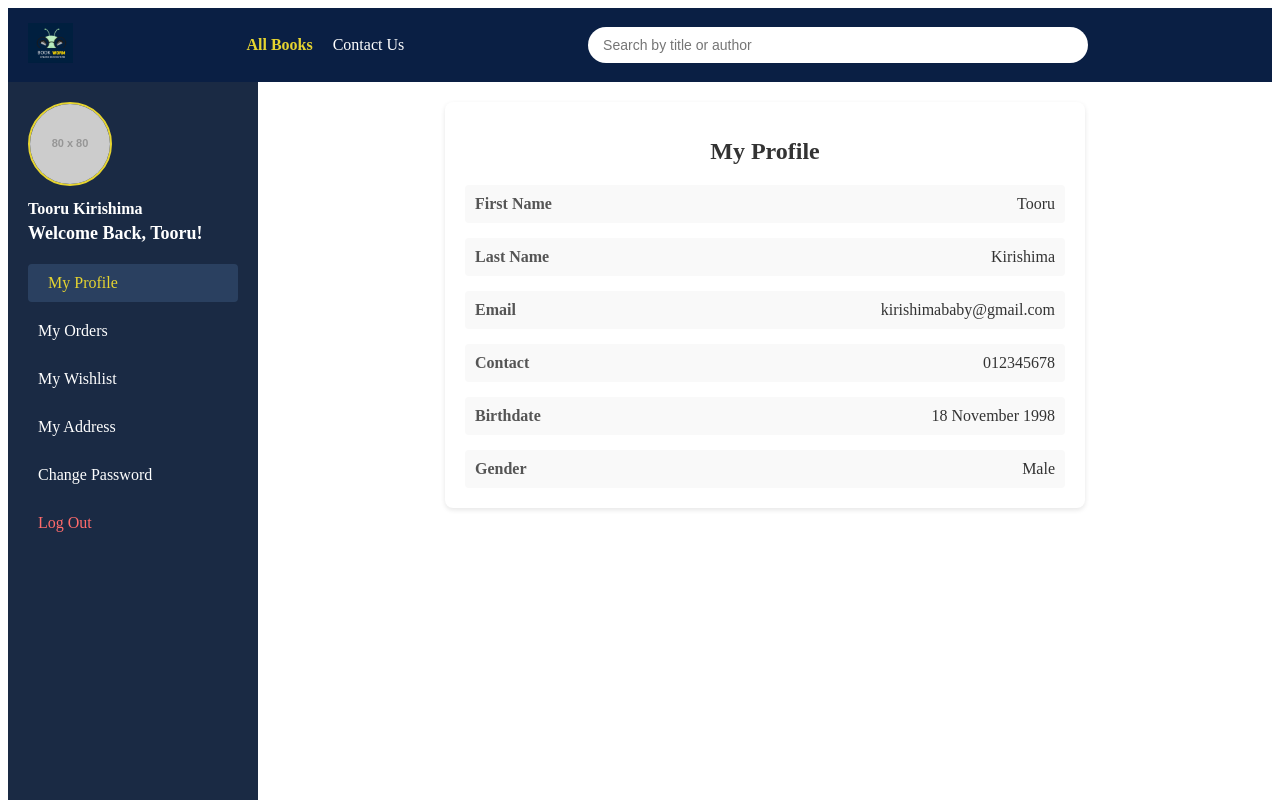
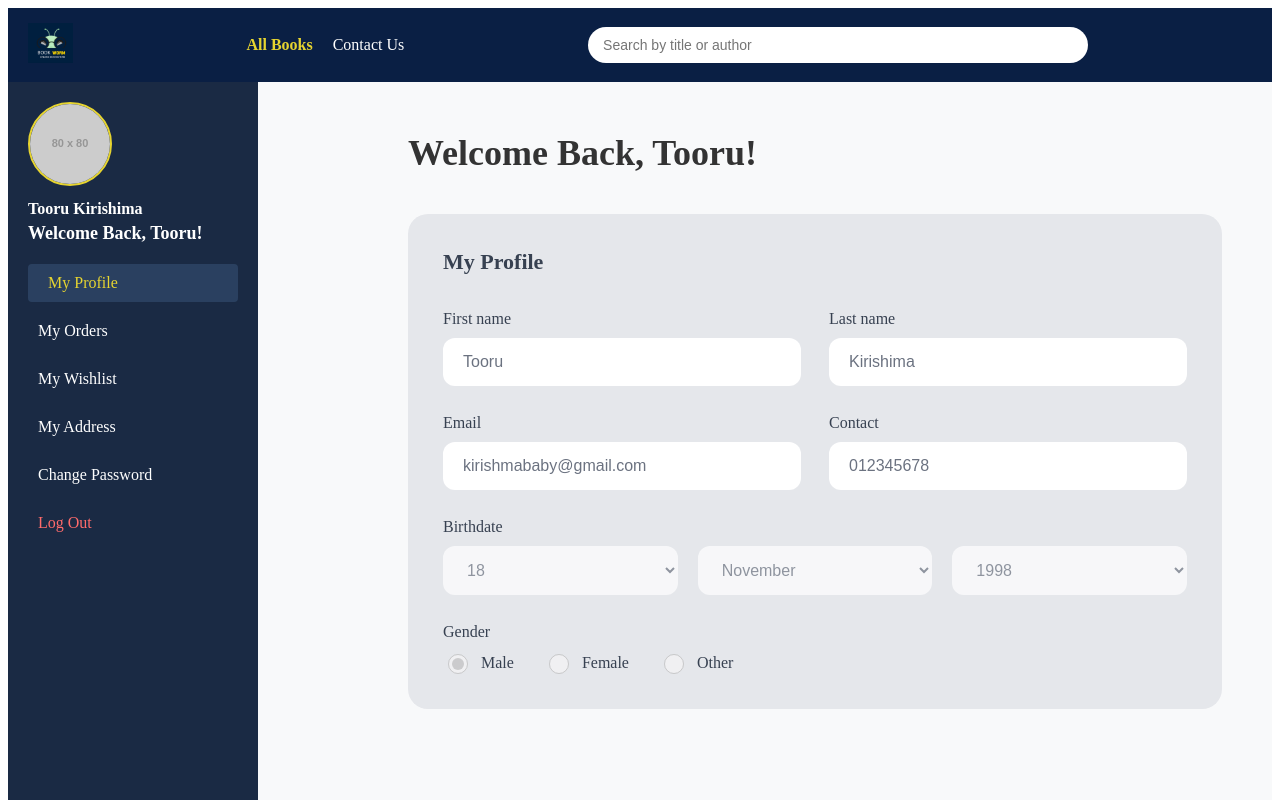
Before and after one commit to lyvathanak/bookworm, a Vue app: page /profile in a window 1280 px wide. Shown: the top 800 px of the page. Built offline with nearby package versions, Linux system fonts and the light colour scheme; the HTML template or start-up script is replaced by a standard one.

Commit message:
complete user info part

```diff
--- a/src/components/ProfileInfo.vue
+++ b/src/components/ProfileInfo.vue
@@ -1,118 +1,413 @@
 <template>
   <div class="profile-info">
-    <h1 class="profile-title">My Profile</h1>
-    <div class="profile-details">
-      <div class="detail-item">
-        <label class="detail-label">First Name</label>
-        <span class="detail-value">{{ userFirstName }}</span>
+    <div class="profile-header">
+      <h2 class="profile-title">My Profile</h2>
+      <button class="edit-button" @click="toggleEdit">
+        <i class="fas fa-edit"></i>
+      </button>
+    </div>
+
+    <div class="profile-form">
+      <div class="form-row">
+        <div class="form-group">
+          <label class="form-label">First name</label>
+          <input
+            type="text"
+            v-model="userFirstName"
+            class="form-input"
+            :readonly="!isEditing"
+          />
+        </div>
+        <div class="form-group">
+          <label class="form-label">Last name</label>
+          <input
+            type="text"
+            v-model="userLastName"
+            class="form-input"
+            :readonly="!isEditing"
+          />
+        </div>
       </div>
-      <div class="detail-item">
-        <label class="detail-label">Last Name</label>
-        <span class="detail-value">{{ userLastName }}</span>
+
+      <div class="form-row">
+        <div class="form-group">
+          <label class="form-label">Email</label>
+          <input
+            type="email"
+            v-model="userEmail"
+            class="form-input"
+            :readonly="!isEditing"
+          />
+        </div>
+        <div class="form-group">
+          <label class="form-label">Contact</label>
+          <input
+            type="text"
+            v-model="userContact"
+            class="form-input"
+            :readonly="!isEditing"
+          />
+        </div>
       </div>
-      <div class="detail-item">
-        <label class="detail-label">Email</label>
-        <span class="detail-value">{{ userEmail }}</span>
+
+      <div class="form-group">
+        <label class="form-label">Birthdate</label>
+        <div class="birthdate-row">
+          <select v-model="birthDay" class="form-select" :disabled="!isEditing">
+            <option v-for="day in 31" :key="day" :value="day">{{ day }}</option>
+          </select>
+          <select v-model="birthMonth" class="form-select" :disabled="!isEditing">
+            <option v-for="(month, index) in months" :key="index" :value="month">{{ month }}</option>
+          </select>
+          <select v-model="birthYear" class="form-select" :disabled="!isEditing">
+            <option v-for="year in years" :key="year" :value="year">{{ year }}</option>
+          </select>
+        </div>
       </div>
-      <div class="detail-item">
-        <label class="detail-label">Contact</label>
-        <span class="detail-value">{{ userContact }}</span>
+
+      <div class="form-group">
+        <label class="form-label">Gender</label>
+        <div class="gender-options">
+          <label class="radio-label">
+            <input
+              type="radio"
+              v-model="userGender"
+              value="Male"
+              class="radio-input"
+              :disabled="!isEditing"
+            />
+            <span class="radio-text">Male</span>
+          </label>
+          <label class="radio-label">
+            <input
+              type="radio"
+              v-model="userGender"
+              value="Female"
+              class="radio-input"
+              :disabled="!isEditing"
+            />
+            <span class="radio-text">Female</span>
+          </label>
+          <label class="radio-label">
+            <input
+              type="radio"
+              v-model="userGender"
+              value="Other"
+              class="radio-input"
+              :disabled="!isEditing"
+            />
+            <span class="radio-text">Other</span>
+          </label>
+        </div>
       </div>
-      <div class="detail-item">
-        <label class="detail-label">Birthdate</label>
-        <span class="detail-value">{{ userBirthdate }}</span>
-      </div>
-      <div class="detail-item">
-        <label class="detail-label">Gender</label>
-        <span class="detail-value">{{ userGender }}</span>
+
+      <div v-if="isEditing" class="form-actions">
+        <button @click="saveProfile" class="save-button">Save Changes</button>
+        <button @click="cancelEdit" class="cancel-button">Cancel</button>
       </div>
     </div>
   </div>
 </template>
 
 <script setup>
-import { computed } from 'vue';
+import { ref, computed, onMounted } from 'vue'
 
-// Helper function to format date
-const formatDate = (dateString) => {
-  if (!dateString) return '18 November 1998';
-  const date = new Date(dateString);
-  return date.toLocaleDateString('en-GB', {
-    day: 'numeric',
-    month: 'long',
-    year: 'numeric',
-  });
-};
+const isEditing = ref(false)
 
-const userFirstName = computed(() => localStorage.getItem('userFirstName') || 'Tooru');
-const userLastName = computed(() => localStorage.getItem('userLastName') || 'Kirishima');
-const userEmail = computed(() => localStorage.getItem('userEmail') || 'kirishimababy@gmail.com');
-const userContact = computed(() => localStorage.getItem('userContact') || '012345678');
-const userBirthdate = computed(() => formatDate(localStorage.getItem('userBirthdate')));
-const userGender = computed(() => localStorage.getItem('userGender') || 'Male');
+// Initialize all reactive data
+const userFirstName = ref('')
+const userLastName = ref('')
+const userEmail = ref('')
+const userContact = ref('')
+const userGender = ref('Male')
+const birthDay = ref(18)
+const birthMonth = ref('November')
+const birthYear = ref(1998)
+
+const months = [
+  'January', 'February', 'March', 'April', 'May', 'June',
+  'July', 'August', 'September', 'October', 'November', 'December'
+]
+
+const years = computed(() => {
+  const currentYear = new Date().getFullYear()
+  const yearArray = []
+  for (let i = currentYear; i >= currentYear - 50; i--) {
+    yearArray.push(i)
+  }
+  return yearArray
+})
+
+onMounted(() => {
+  loadUserData()
+})
+
+const loadUserData = () => {
+  try {
+    const user = localStorage.getItem('user')
+    if (user) {
+      const userData = JSON.parse(user)
+      userFirstName.value = userData.firstName || 'Tooru'
+      userLastName.value = userData.lastName || 'Kirishima'
+      userEmail.value = userData.email || 'kirishmababy@gmail.com'
+      userContact.value = userData.contact || '012345678'
+      userGender.value = userData.gender || 'Male'
+
+      if (userData.birthdate) {
+        const date = new Date(userData.birthdate)
+        birthDay.value = date.getDate()
+        birthMonth.value = months[date.getMonth()]
+        birthYear.value = date.getFullYear()
+      }
+    } else {
+      // Fallback to individual localStorage items
+      userFirstName.value = localStorage.getItem('userFirstName') || 'Tooru'
+      userLastName.value = localStorage.getItem('userLastName') || 'Kirishima'
+      userEmail.value = localStorage.getItem('userEmail') || 'kirishmababy@gmail.com'
+      userContact.value = localStorage.getItem('userContact') || '012345678'
+      userGender.value = localStorage.getItem('userGender') || 'Male'
+
+      const storedBirthdate = localStorage.getItem('userBirthdate')
+      if (storedBirthdate) {
+        const date = new Date(storedBirthdate)
+        birthDay.value = date.getDate()
+        birthMonth.value = months[date.getMonth()]
+        birthYear.value = date.getFullYear()
+      }
+    }
+  } catch (error) {
+    console.error('Error loading user data:', error)
+    // Keep default values if error occurs
+  }
+}
+
+const toggleEdit = () => {
+  isEditing.value = !isEditing.value
+}
+
+const saveProfile = () => {
+  try {
+    const birthdate = new Date(birthYear.value, months.indexOf(birthMonth.value), birthDay.value)
+
+    // Update localStorage individual items
+    localStorage.setItem('userFirstName', userFirstName.value)
+    localStorage.setItem('userLastName', userLastName.value)
+    localStorage.setItem('userEmail', userEmail.value)
+    localStorage.setItem('userContact', userContact.value)
+    localStorage.setItem('userGender', userGender.value)
+    localStorage.setItem('userBirthdate', birthdate.toISOString().split('T')[0])
+
+    // Update user object if it exists
+    const user = localStorage.getItem('user')
+    if (user) {
+      const userData = JSON.parse(user)
+      const updatedUser = {
+        ...userData,
+        firstName: userFirstName.value,
+        lastName: userLastName.value,
+        email: userEmail.value,
+        contact: userContact.value,
+        gender: userGender.value,
+        birthdate: birthdate.toISOString().split('T')[0]
+      }
+      localStorage.setItem('user', JSON.stringify(updatedUser))
+
+      // Also update in registered users list
+      const registeredUsers = JSON.parse(localStorage.getItem('registeredUsers') || '[]')
+      const userIndex = registeredUsers.findIndex(u => u.id === userData.id)
+      if (userIndex !== -1) {
+        registeredUsers[userIndex] = { ...registeredUsers[userIndex], ...updatedUser }
+        localStorage.setItem('registeredUsers', JSON.stringify(registeredUsers))
+      }
+    }
+
+    isEditing.value = false
+    alert('Profile updated successfully!')
+  } catch (error) {
+    console.error('Error saving profile:', error)
+    alert('Error saving profile. Please try again.')
+  }
+}
+
+const cancelEdit = () => {
+  loadUserData()
+  isEditing.value = false
+}
 </script>
 
 <style scoped>
 .profile-info {
-  max-width: 600px;
+  background-color: #e5e7eb;
+  padding: 35px;
+  border-radius: 20px;
+  max-width: 900px;
   margin: 0 auto;
-  padding: 20px;
-  background-color: #fff;
-  border-radius: 8px;
-  box-shadow: 0 2px 5px rgba(0, 0, 0, 0.1);
+}
+
+.profile-header {
+  display: flex;
+  justify-content: space-between;
+  align-items: center;
+  margin-bottom: 35px;
 }
 
 .profile-title {
-  color: #333;
-  font-size: 24px;
-  margin-bottom: 20px;
-  text-align: center;
+  font-size: 22px;
+  font-weight: 600;
+  color: #374151;
+  margin: 0;
 }
 
-.profile-details {
+.edit-button {
+  background: none;
+  border: none;
+  color: #374151;
+  font-size: 20px;
+  cursor: pointer;
+  padding: 10px;
+  border-radius: 8px;
+  transition: background-color 0.2s;
+}
+
+.edit-button:hover {
+  background-color: #d1d5db;
+}
+
+.profile-form {
   display: flex;
   flex-direction: column;
-  gap: 15px;
+  gap: 28px;
 }
 
-.detail-item {
-  display: flex;
-  justify-content: space-between;
-  align-items: center;
-  padding: 10px;
-  background-color: #f9f9f9;
-  border-radius: 4px;
+.form-row {
+  display: grid;
+  grid-template-columns: 1fr 1fr;
+  gap: 28px;
 }
 
-.detail-label {
-  font-weight: 600;
-  color: #555;
+.form-group {
+  display: flex;
+  flex-direction: column;
+  gap: 10px;
+}
+
+.form-label {
+  font-weight: 500;
+  color: #374151;
+  font-size: 16px;
+}
+
+.form-input,
+.form-select {
+  padding: 15px 20px;
+  border: none;
+  border-radius: 12px;
+  background-color: white;
+  color: #6b7280;
+  font-size: 16px;
+  outline: none;
+  transition: box-shadow 0.2s;
+}
+
+.form-input:focus,
+.form-select:focus {
+  box-shadow: 0 0 0 2px #3b82f6;
+}
+
+.form-input[readonly] {
+  background-color: white;
+  color: #6b7280;
+  cursor: default;
+}
+
+.birthdate-row {
+  display: flex;
+  gap: 20px;
+}
+
+.birthdate-row .form-select {
   flex: 1;
 }
 
-.detail-value {
-  color: #333;
-  flex: 2;
-  text-align: right;
+.gender-options {
+  display: flex;
+  gap: 30px;
+}
+
+.radio-label {
+  display: flex;
+  align-items: center;
+  gap: 10px;
+  cursor: pointer;
+}
+
+.radio-input {
+  width: 20px;
+  height: 20px;
+  accent-color: #1e3a5f;
+}
+
+.radio-input:disabled {
+  cursor: not-allowed;
+}
+
+.radio-text {
+  color: #374151;
+  font-size: 16px;
+}
+
+.form-actions {
+  display: flex;
+  gap: 16px;
+  margin-top: 20px;
+}
+
+.save-button {
+  background-color: #fbbf24;
+  color: #1e3a5f;
+  border: none;
+  padding: 12px 24px;
+  border-radius: 8px;
+  font-weight: 600;
+  cursor: pointer;
+  transition: background-color 0.2s;
+}
+
+.save-button:hover {
+  background-color: #f59e0b;
+}
+
+.cancel-button {
+  background-color: #6b7280;
+  color: white;
+  border: none;
+  padding: 12px 24px;
+  border-radius: 8px;
+  font-weight: 500;
+  cursor: pointer;
+  transition: background-color 0.2s;
+}
+
+.cancel-button:hover {
+  background-color: #4b5563;
 }
 
 @media (max-width: 768px) {
-  .profile-info {
-    padding: 15px;
+  .form-row {
+    grid-template-columns: 1fr;
   }
 
-  .profile-title {
-    font-size: 20px;
+  .birthdate-row {
+    flex-direction: column;
   }
 
-  .detail-item {
+  .gender-options {
     flex-direction: column;
-    text-align: left;
+    gap: 15px;
   }
 
-  .detail-value {
-    margin-top: 5px;
-    text-align: left;
+  .form-actions {
+    flex-direction: column;
   }
 }
 </style>
--- a/src/components/UserAddress.vue
+++ b/src/components/UserAddress.vue
@@ -32,6 +32,7 @@
 </template>
 
 <script setup>
+
 import { ref } from 'vue'
 
 
--- a/src/views/ProfileView.vue
+++ b/src/views/ProfileView.vue
@@ -2,30 +2,64 @@
   <div class="profile-container">
     <UserSidebar />
     <main class="content-area">
+      <div class="welcome-header">
+        <h1 class="welcome-title">Welcome Back, {{ userFirstName }}!</h1>
+      </div>
       <router-view />
     </main>
   </div>
 </template>
 
 <script setup>
+import { computed } from 'vue'
 import UserSidebar from '@/components/UserSidebar.vue'
+
+const userData = computed(() => {
+  const user = localStorage.getItem('user')
+  return user ? JSON.parse(user) : null
+})
+
+const userFirstName = computed(() => {
+  return userData.value?.firstName ||
+         localStorage.getItem('userFirstName') ||
+         'Tooru'
+})
 </script>
 
 <style scoped>
 .profile-container {
   display: flex;
   min-height: 100vh;
+  background-color: #f8f9fa;
 }
 
 .content-area {
-  margin-left: 250px;
-  padding: 20px;
+  margin-left: 350px;
+  padding: 50px;
   flex-grow: 1;
-  background-color: #fff;
+  background-color: #f8f9fa;
+  min-height: 100vh;
 }
 
-.content-area > * {
-  max-width: 600px;
-  margin: 0 auto;
+.welcome-header {
+  margin-bottom: 40px;
+}
+
+.welcome-title {
+  font-size: 36px;
+  font-weight: 700;
+  color: #333;
+  margin: 0;
+}
+
+@media (max-width: 768px) {
+  .content-area {
+    margin-left: 0;
+    padding: 20px;
+  }
+
+  .welcome-title {
+    font-size: 24px;
+  }
 }
 </style>
```
Also changed, not shown: src/components/ChangePassword.vue (+65 -43 lines).
